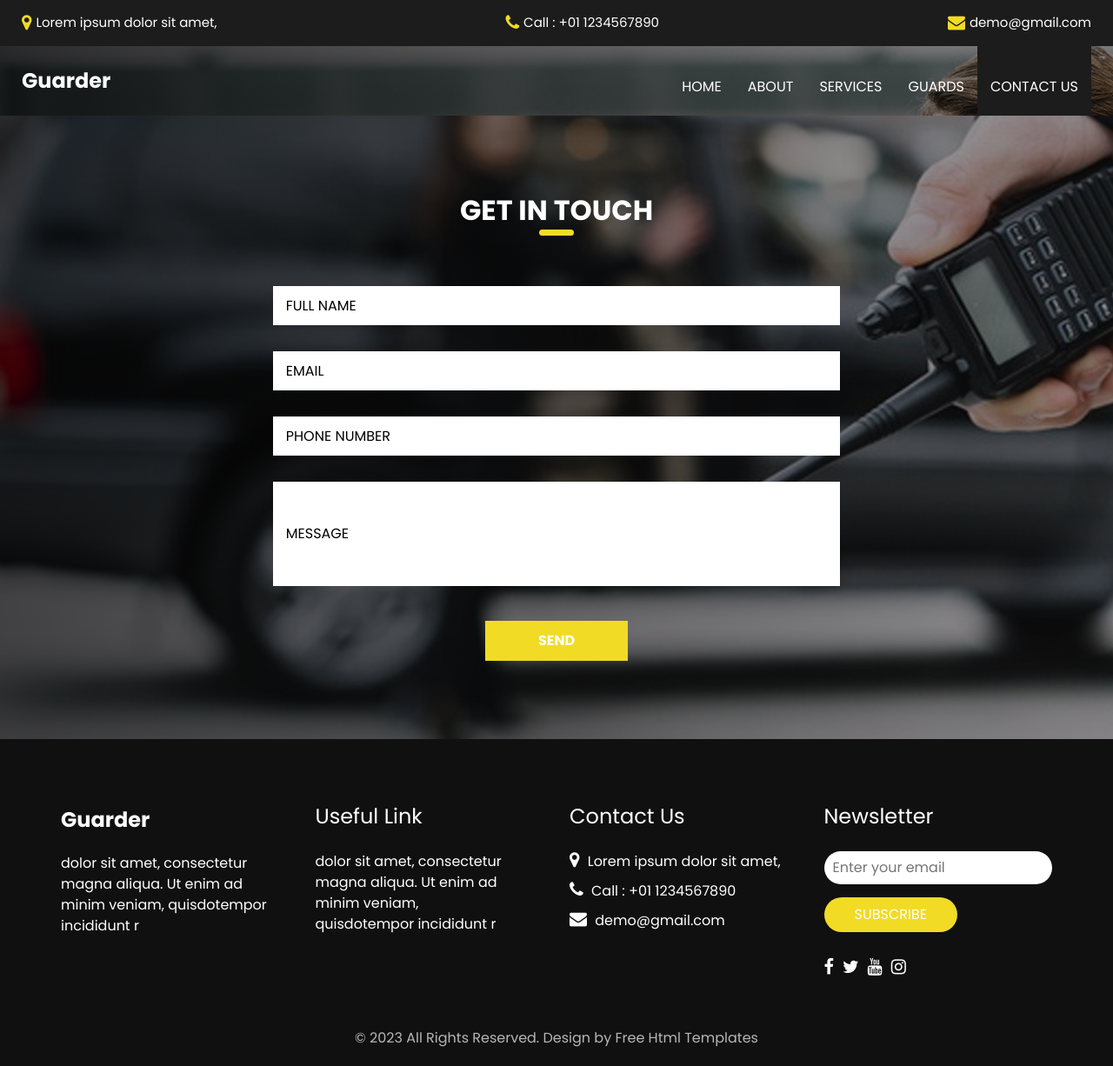
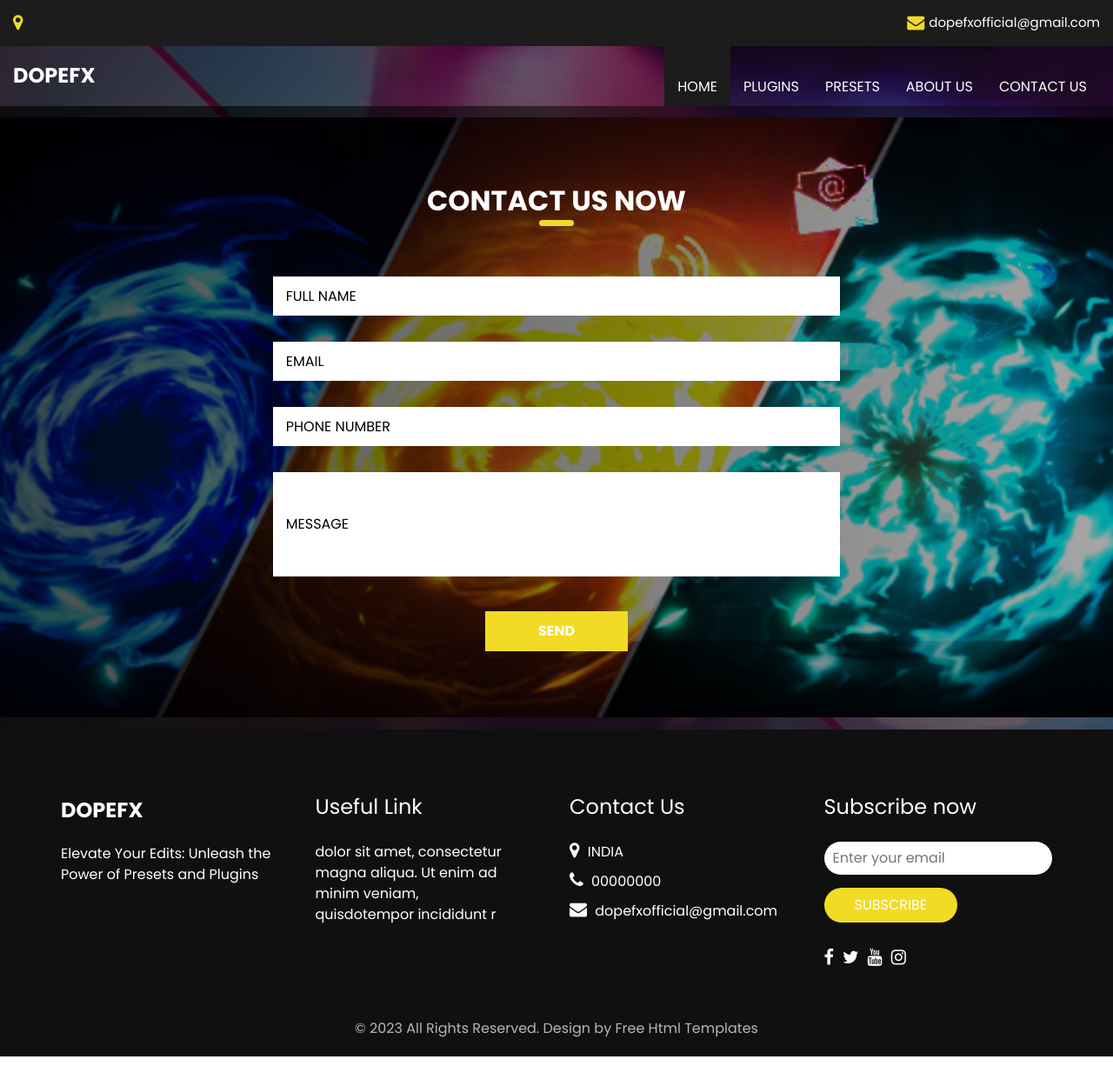
Before and after one commit to shravan-kumar-nalacharla/project-website, a plain HTML site: page contact.html in a window 1280 px wide. Shown: the whole page at 87% size. Drawn offline with Linux system fonts and the light colour scheme.

Commit message:
Update contact.html

```diff
--- a/contact.html
+++ b/contact.html
@@ -13,7 +13,7 @@
   <meta name="author" content="" />
   <link rel="shortcut icon" href="images/favicon.png" type="image/x-icon">
 
-  <title>Guarder</title>
+  <title>DOPEFX</title>
 
   <!-- bootstrap core css -->
   <link rel="stylesheet" type="text/css" href="css/bootstrap.css" />
@@ -27,35 +27,27 @@
   <link href="css/responsive.css" rel="stylesheet" />
 </head>
 
-<body class="sub_page">
+<body>
   <div class="hero_area">
     <!-- header section strats -->
     <div class="hero_bg_box">
       <div class="img-box">
-        <img src="images/hero-bg.jpg" alt="">
+        <img src="images/sapphire1.png" alt="">
       </div>
     </div>
-
-    <header class="header_section">
-      <div class="header_top">
+    <div class="header_top">
         <div class="container-fluid">
           <div class="contact_link-container">
             <a href="" class="contact_link1">
               <i class="fa fa-map-marker" aria-hidden="true"></i>
-              <span>
-                Lorem ipsum dolor sit amet,
-              </span>
-            </a>
-            <a href="" class="contact_link2">
-              <i class="fa fa-phone" aria-hidden="true"></i>
-              <span>
-                Call : +01 1234567890
-              </span>
-            </a>
+
+
+          </a>
             <a href="" class="contact_link3">
               <i class="fa fa-envelope" aria-hidden="true"></i>
               <span>
-                demo@gmail.com
+              <span>
+                dopefxofficial@gmail.com
               </span>
             </a>
           </div>
@@ -66,7 +58,7 @@
           <nav class="navbar navbar-expand-lg custom_nav-container">
             <a class="navbar-brand" href="index.html">
               <span>
-                Guarder
+                DOPEFX
               </span>
             </a>
             <button class="navbar-toggler" type="button" data-toggle="collapse" data-target="#navbarSupportedContent" aria-controls="navbarSupportedContent" aria-expanded="false" aria-label="Toggle navigation">
@@ -75,20 +67,20 @@
 
             <div class="collapse navbar-collapse ml-auto" id="navbarSupportedContent">
               <ul class="navbar-nav  ">
-                <li class="nav-item ">
+                <li class="nav-item active">
                   <a class="nav-link" href="index.html">Home <span class="sr-only">(current)</span></a>
                 </li>
                 <li class="nav-item">
-                  <a class="nav-link" href="about.html"> About</a>
+                  <a class="nav-link" href="about.html"> PLUGINS</a>
                 </li>
                 <li class="nav-item">
-                  <a class="nav-link" href="service.html"> Services </a>
+                  <a class="nav-link" href="service.html"> PRESETS </a>
                 </li>
                 <li class="nav-item">
-                  <a class="nav-link" href="guard.html"> Guards </a>
+                  <a class="nav-link" href="guard.html"> ABOUT US </a>
                 </li>
-                <li class="nav-item active">
-                  <a class="nav-link" href="contact.html">Contact us</a>
+                <li class="nav-item">
+                  <a class="nav-link" href="contact.html">CONTACT US</a>
                 </li>
               </ul>
             </div>
@@ -97,20 +89,19 @@
       </div>
     </header>
     <!-- end header section -->
-  </div>
 
   <!-- contact section -->
 
   <section class="contact_section layout_padding">
     <div class="contact_bg_box">
       <div class="img-box">
-        <img src="images/contact-bg.jpg" alt="">
+        <img src="images/contact.png" alt="">
       </div>
     </div>
     <div class="container">
       <div class="heading_container heading_center">
         <h2>
-          Get In touch
+          Contact us Now
         </h2>
       </div>
       <div class="">
@@ -147,6 +138,7 @@
 
   <!-- end contact section -->
 
+
   <!-- info section -->
   <section class="info_section ">
     <div class="container">
@@ -155,11 +147,11 @@
           <div class="info_logo">
             <a class="navbar-brand" href="index.html">
               <span>
-                Guarder
+                DOPEFX
               </span>
             </a>
             <p>
-              dolor sit amet, consectetur magna aliqua. Ut enim ad minim veniam, quisdotempor incididunt r
+              Elevate Your Edits: Unleash the Power of Presets and Plugins
             </p>
           </div>
         </div>
@@ -202,19 +194,19 @@
             <a href="" class="">
               <i class="fa fa-map-marker" aria-hidden="true"></i>
               <span>
-                Lorem ipsum dolor sit amet,
+                INDIA
               </span>
             </a>
             <a href="" class="">
               <i class="fa fa-phone" aria-hidden="true"></i>
               <span>
-                Call : +01 1234567890
+                00000000
               </span>
             </a>
             <a href="" class="">
               <i class="fa fa-envelope" aria-hidden="true"></i>
               <span>
-                demo@gmail.com
+                dopefxofficial@gmail.com
               </span>
             </a>
           </div>
@@ -222,7 +214,7 @@
         <div class="col-md-3">
           <div class="info_form ">
             <h5>
-              Newsletter
+              Subscribe now
             </h5>
             <form action="#">
               <input type="email" placeholder="Enter your email">
```
